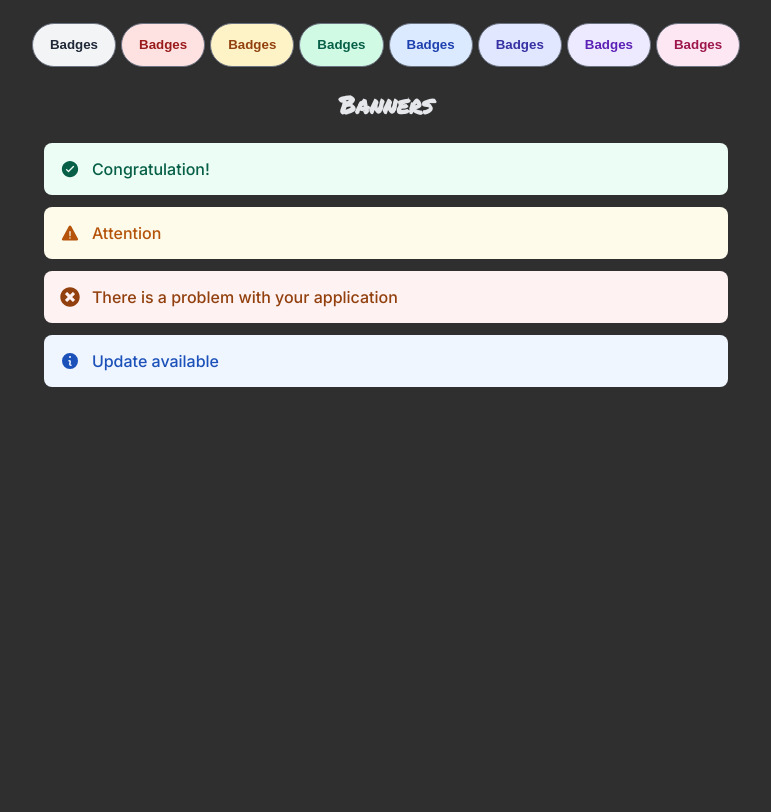
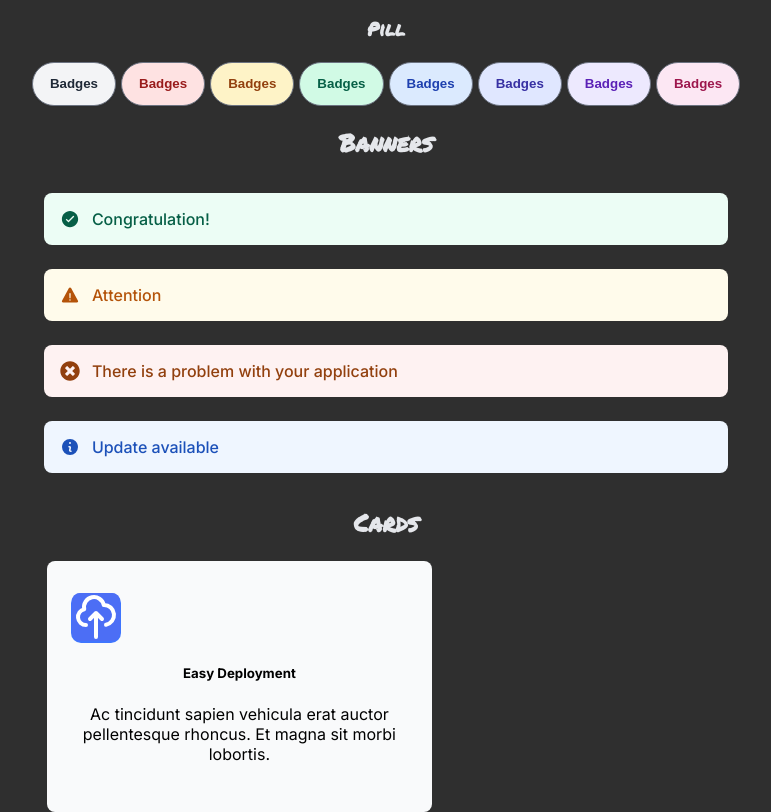
Before and after one commit to emirisato1003/react-component-library, a React (Vite) app: page / in a window 1280 px wide. Shown: the part 319-1131 px from the top of the page, without its empty margins (254-1025 px from the left). Before the commit the page ends 840 px from the top, so only its background shows below. Built offline with nearby package versions, Linux system fonts and the light colour scheme; the HTML template or start-up script is replaced by a standard one.

Commit message:
update css

```diff
--- a/src/App.css
+++ b/src/App.css
@@ -3,9 +3,9 @@
   margin: 0 auto;
   padding: 2rem;
   text-align: center;
-}
+} */
 
-.logo {
+/* .logo {
   height: 6em;
   padding: 1.5em;
   will-change: filter;
--- a/src/App.jsx
+++ b/src/App.jsx
@@ -3,6 +3,9 @@ import Star from './assets/Star';
 import Badges from './assets/Badges';
 import Banner from './assets/components/Banner/index';
 import { bannerData } from './assets/components/Banner/bannerData';
+
+//temporary import
+import { HiOutlineCloudUpload } from "react-icons/hi";
 
 
 function App() {
@@ -29,9 +32,9 @@ function App() {
           }
         </div>
       </section>
-      <h2>Banners</h2>
+
       <section className="banners">
-        {/* <h3>multi line</h3> */}
+        <h2>Banners</h2>
         {
           bannerData.map(data => data.text &&
             <Banner key={data.status} status={data.status}>
@@ -40,15 +43,21 @@ function App() {
             </Banner>
           )
         }
-        {/* <div className="single-line">
-          <h3>single line</h3>
-          {bannerData.map(data => !data.text &&
-            <Banner status={data.status}>
-            <Banner.Title>{data.title}</Banner.Title>
-          </Banner>
-          )}
-        </div> */}
       </section>
+
+      <h2>Cards</h2>
+      <section className="cards">
+
+        <div className="card-container">
+          <div className="icon-container">
+            <HiOutlineCloudUpload className='icon' />
+          </div>
+          <h5>Easy Deployment</h5>
+          <p>Ac tincidunt sapien vehicula erat auctor pellentesque rhoncus. Et magna sit morbi lobortis.</p>
+        </div>
+
+      </section>
+
     </main>
   );
 }
--- a/src/index.css
+++ b/src/index.css
@@ -8,6 +8,7 @@ body {
   margin: 0;
   padding: 0;
   display: flex;
+  flex-direction: row;
   justify-content: center;
   margin-top: 40px;
   font-family: "Inter", serif;
@@ -17,8 +18,10 @@ h1, h2, h3{
   color: #E5E7EB;
   text-align: center;
 }
-section h2{
-  text-align: center;
+
+section{
+  display: flex;
+  flex-direction: column;
 }
 
 button {
@@ -114,6 +117,7 @@ section.banners .banner{
   border-radius: 8px;
   padding: 16px ;
   cursor: pointer;
+  max-width: 800px;
 }
 
 section.banners .banner-line{
@@ -131,46 +135,47 @@ section.banners .icon{
   font-size: 1.25rem;
 }
 
-/* section.banners .banner-text h5{
-  margin-bottom: 0;
+section.cards{
+  display: flex;
+  flex-direction: row;
+  margin: 15px;
+  gap: 20px;
 }
 
-section.banners .banner-text p{
-  margin-top: 8px;
-} */
-
-/*
-button:focus {
-  outline: none;
+section.cards .card-container{
+  background-color: #F9FAFB;
+  text-align: center;
+  padding: 32px 24px;
+  max-width: 385px;
+  border-radius: 8px;
+  /* position: relative; */
 }
 
-button.button-sm {
-  padding: 7px 11px;
-  font-size: 12px;
-}
-
-button.button-lg {
-  padding: 13px 25px;
+section.cards .card-container .icon-container{
+  /* position: absolute; */
+  display: flex;
+  justify-content: center;
+  background-color: #3F75FE;
+  height: 50px;
+  width: 50px;
+  border-radius: 10px;
+  margin-bottom: 16px;
 }
 
 
-button.button-success {
-  color: #047857;
-  background-color: #ECFDF5;
-  border-color: #047857;
+section.cards .card-container .icon-container .icon{
+   /* margin-top: 13px; */
+  font-size: 24px;
+  background-color: #4c6ef5;
+  width: 48px;
+  height: 48px;
+  border-radius: 8px;
+  display: flex;
+  align-items: center;
+  justify-content: center;
+  color: white;
 }
 
-button.button-warning {
-  color: #FBBF24;
-  background-color: #FFFBEB;
-  border-color: #FBBF24;
-}
-
-button.button-danger {
-  color: #F87171;
-  background-color: #FEF2F2;
-  border-color: #F87171;
-} */
 
 .menu {
   position: relative;
```
